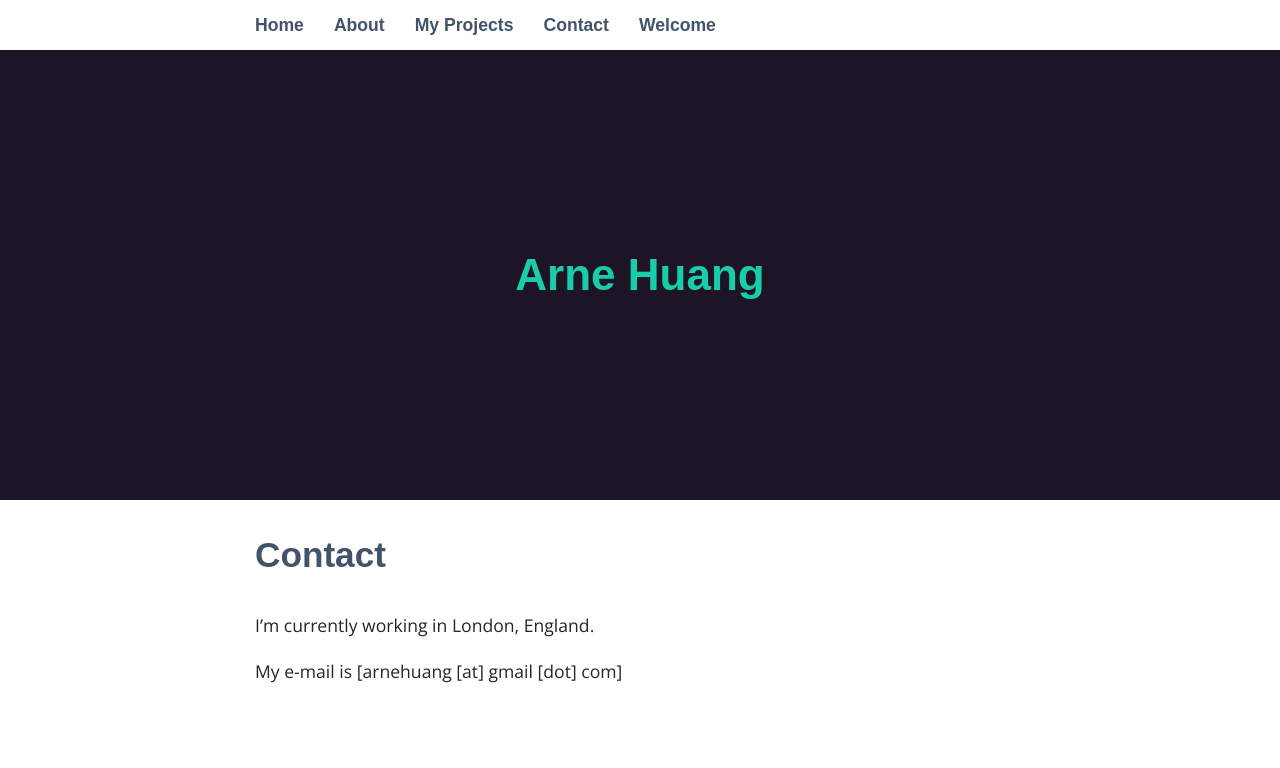
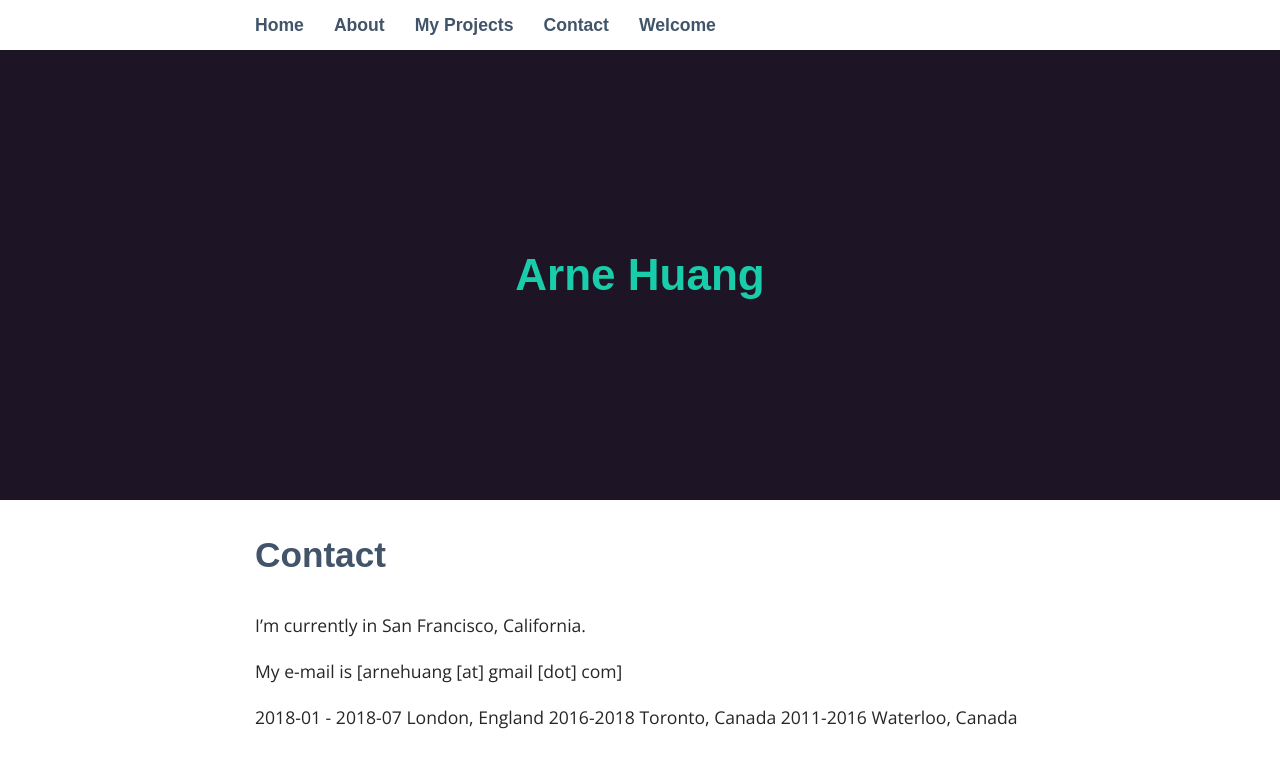
Before and after one commit to arnehuang/arnehuang.github-io, a Jekyll site: the page built from _pages/04_contact.md, in a window 1280 px wide. Shown: the top 768 px of the page. Built offline with Jekyll 4.4.1, drawn with Linux system fonts in a browser that asks for light colours; some web fonts are replaced.

Commit message:
Update 04_contact.md

```diff
--- a/_pages/04_contact.md
+++ b/_pages/04_contact.md
@@ -4,6 +4,10 @@ title: Contact
 permalink: /contact/
 ---
 
-I'm currently working in London, England.
+I'm currently in San Francisco, California.
 
 My e-mail is [arnehuang [at] gmail [dot] com]
+
+2018-01 - 2018-07 London, England
+2016-2018 Toronto, Canada
+2011-2016 Waterloo, Canada
```
